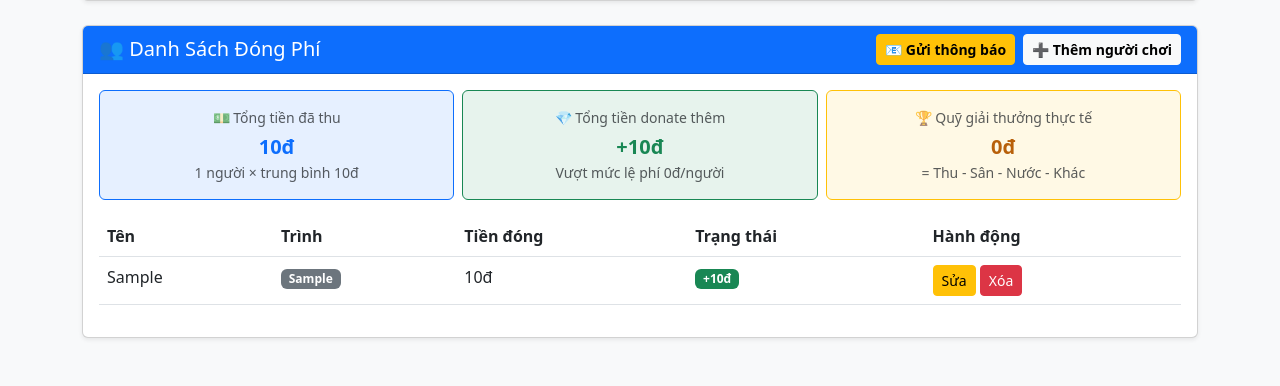
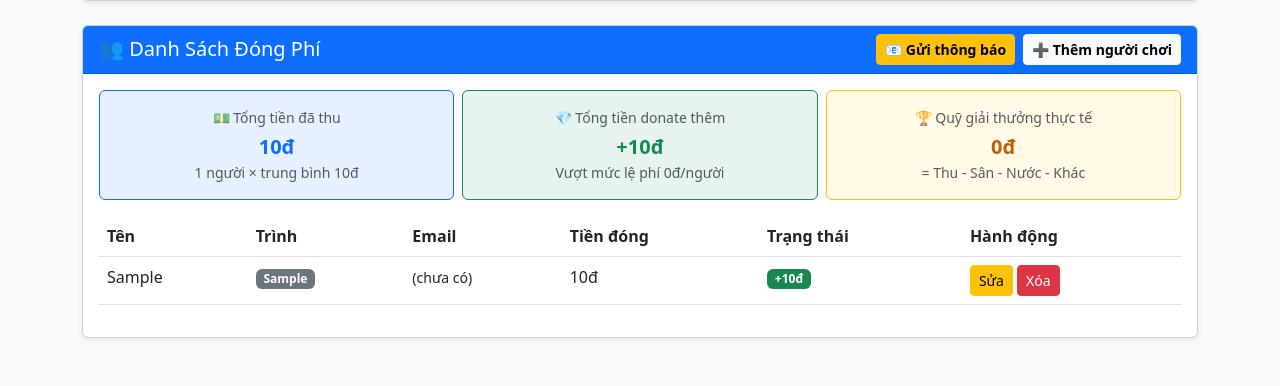
Before and after one commit to hoangahh98/pickleball, a Flask app: page /giai-dau/1 in a window 1280 px wide. Shown: the part 1226-1612 px from the top of the page. Run offline with Flask 3, Linux system fonts and the light colour scheme; the visitor is signed in with stand-in values (Sample User, id 1); grey boxes marked "Sample" are stand-in pictures; a database or web service that is not in the repository returns one stand-in record (values such as "Sample title"); some libraries are stand-ins or nearby versions.

Commit message:
thay app 1

```diff
--- a/templates/chi_tiet.html
+++ b/templates/chi_tiet.html
@@ -452,12 +452,13 @@
                 </div>
             </div>
             <table class="table table-hover">
-                <thead><tr><th>Tên</th><th>Trình</th><th>Tiền đóng</th><th>Trạng thái</th><th>Hành động</th></tr></thead>
+                <thead><tr><th>Tên</th><th>Trình</th><th>Email</th><th>Tiền đóng</th><th>Trạng thái</th><th>Hành động</th></tr></thead>
                 <tbody>
                 {% for nguoi in giai.nguoi_choi_list %}
                 <tr>
                     <td>{{ nguoi.ten }}</td>
                     <td><span class="badge bg-secondary">{{ nguoi.trinh_do }}</span></td>
+					<td><small>{{ nguoi.email or '(chưa có)' }}</small></td>
                     <td>{{ "{:,.0f}".format(nguoi.tien_dong) }}đ</td>
                     <td>
                         {% if nguoi.chenh_lech > 0 %}<span class="badge bg-success">+{{ "{:,.0f}".format(nguoi.chenh_lech) }}đ</span>
```
